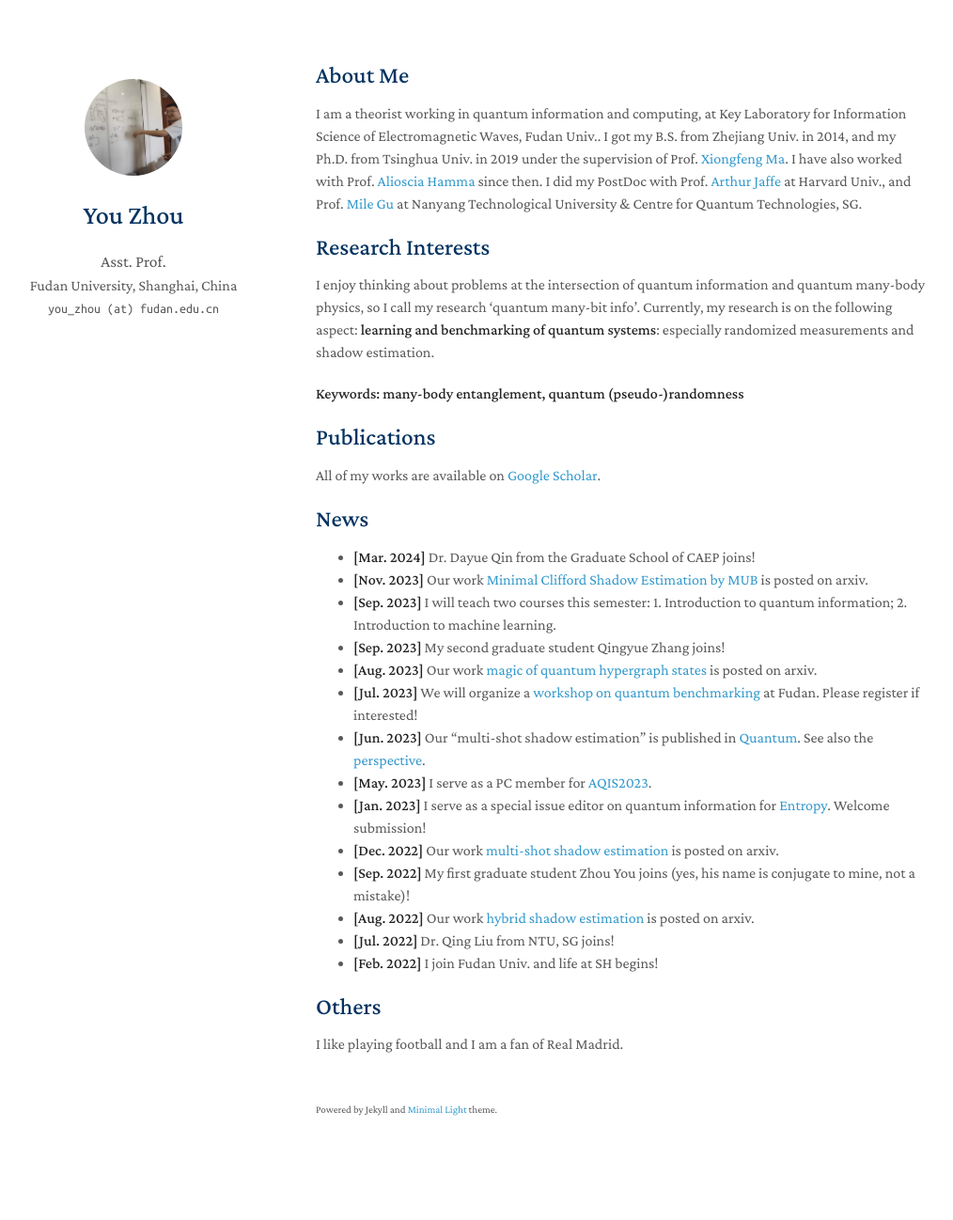
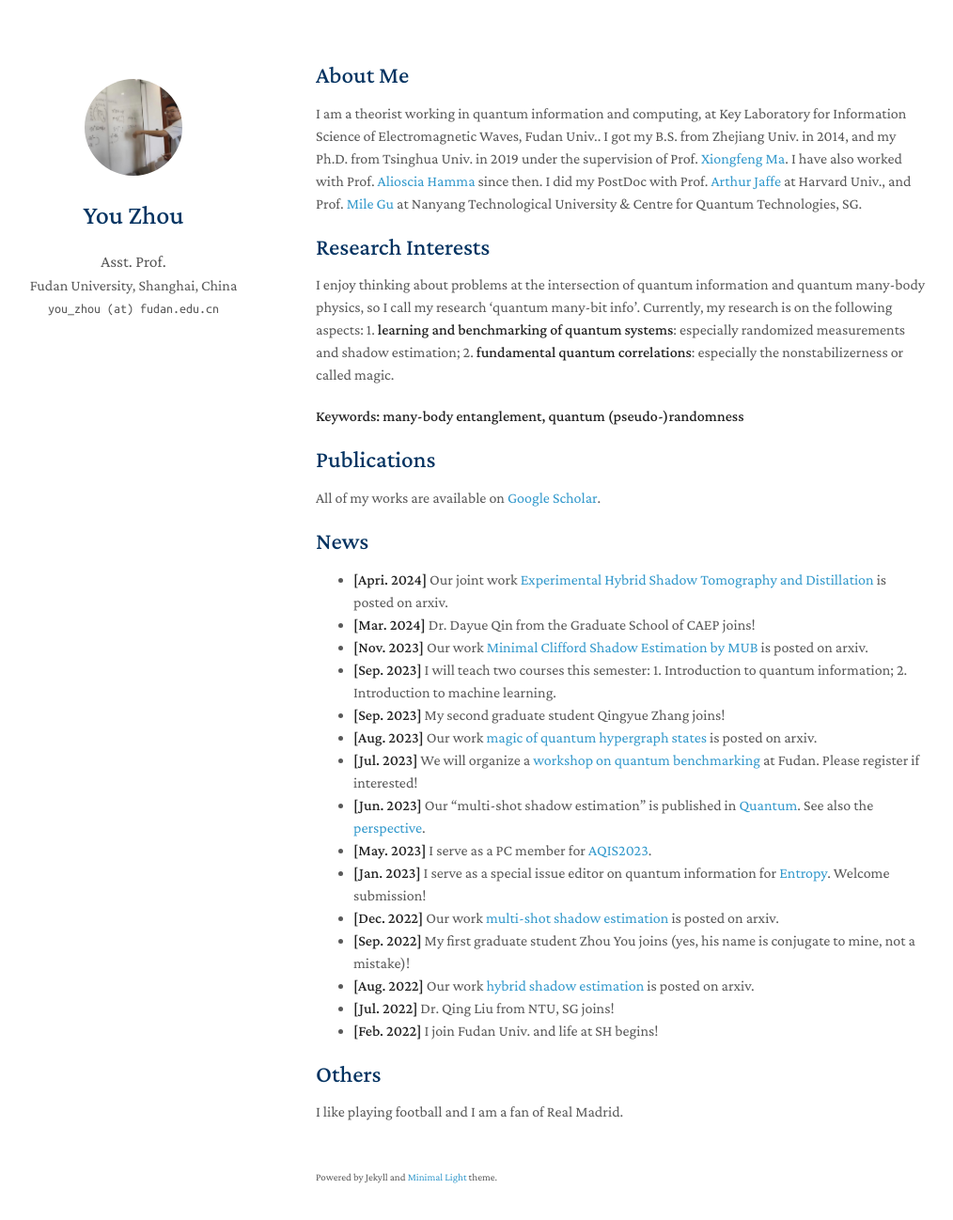
Before and after one commit to youzhoutravel/homepage1, a Jekyll site: the page built from index.md, in a window 1280 px wide and 1333 px high. Shown: the top 1298 px of the window at 94% size, without its empty margins (134-1148 px from the left). Built offline with Jekyll 4.4.1, drawn with Linux system fonts in a browser that asks for light colours; nearby versions of some CDN libraries; a style sheet for code colours, icons or effects is not loaded; our own code applies the rules of GitHub Pages for plain Markdown files.

Commit message:
Update index.md

```diff
--- a/index.md
+++ b/index.md
@@ -8,7 +8,7 @@ I am a theorist working in quantum information and computing, at Key Laboratory
 
 ## Research Interests
 I enjoy thinking about problems at the intersection of quantum information and quantum many-body physics, so I call my research 'quantum many-bit info'.
-Currently, my research is on the following aspect: **learning and benchmarking of quantum systems**: especially randomized measurements and shadow estimation.
+Currently, my research is on the following aspects: 1. **learning and benchmarking of quantum systems**: especially randomized measurements and shadow estimation; 2. **fundamental quantum correlations**: especially the nonstabilizerness or called magic.
 
 **Keywords: many-body entanglement, quantum (pseudo-)randomness**
 
@@ -17,6 +17,7 @@ Currently, my research is on the following aspect: **learning and benchmarking o
 All of my works are available on [Google Scholar](https://scholar.google.com/citations?view_op=list_works&hl=en&hl=en&user=oQ_tbtYAAAAJ&sortby=pubdate).
 
 ## News
+- **[Apri. 2024]** Our joint work [Experimental Hybrid Shadow Tomography and Distillation](https://arxiv.org/pdf/2404.11850) is posted on arxiv.
 - **[Mar. 2024]** Dr. Dayue Qin from the Graduate School of CAEP joins!
 - **[Nov. 2023]** Our work [Minimal Clifford Shadow Estimation by MUB](https://arxiv.org/pdf/2310.18749.pdf) is posted on arxiv.
 - **[Sep. 2023]** I will teach two courses this semester: 1. Introduction to quantum information; 2. Introduction to machine learning.
```
